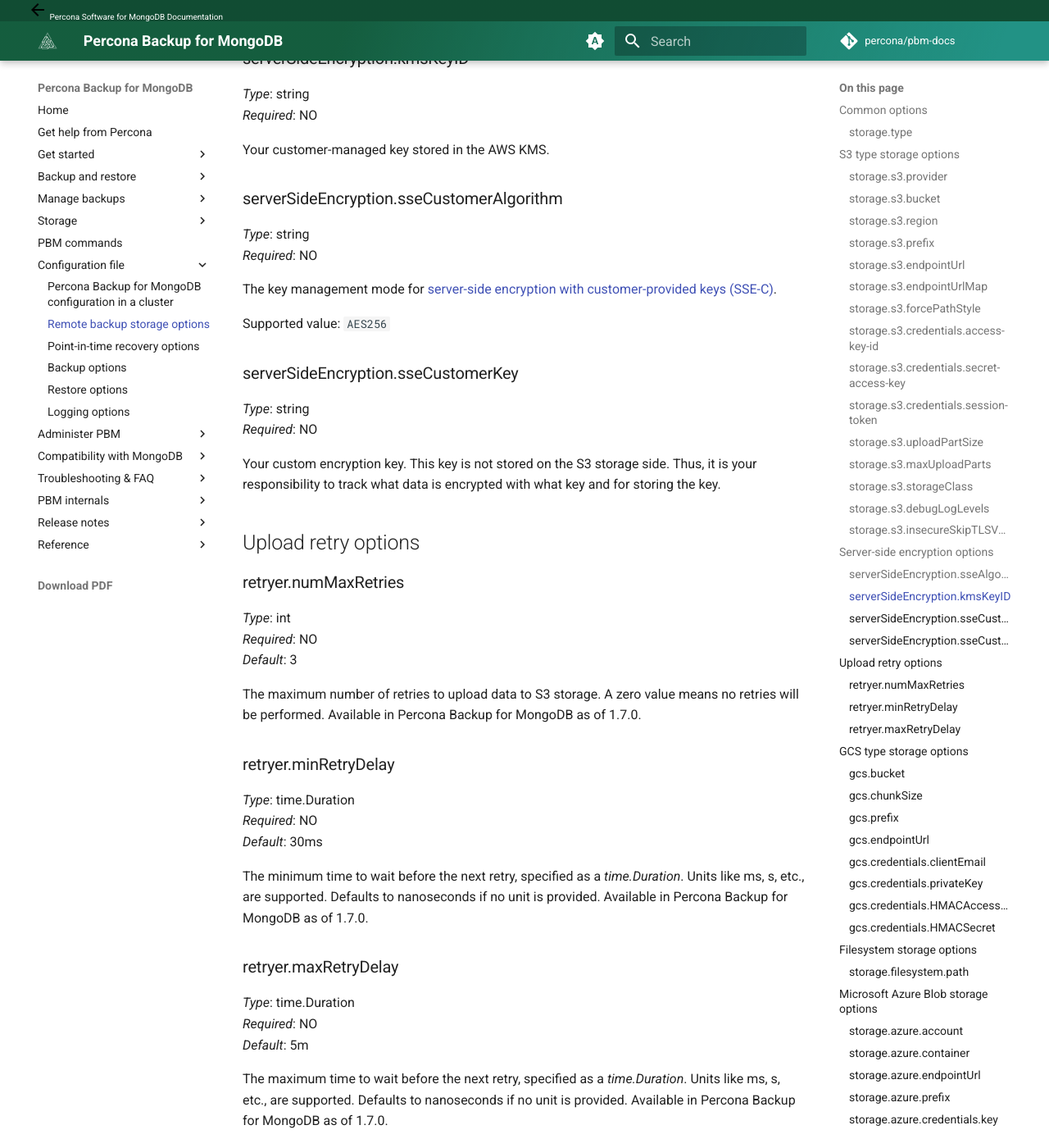
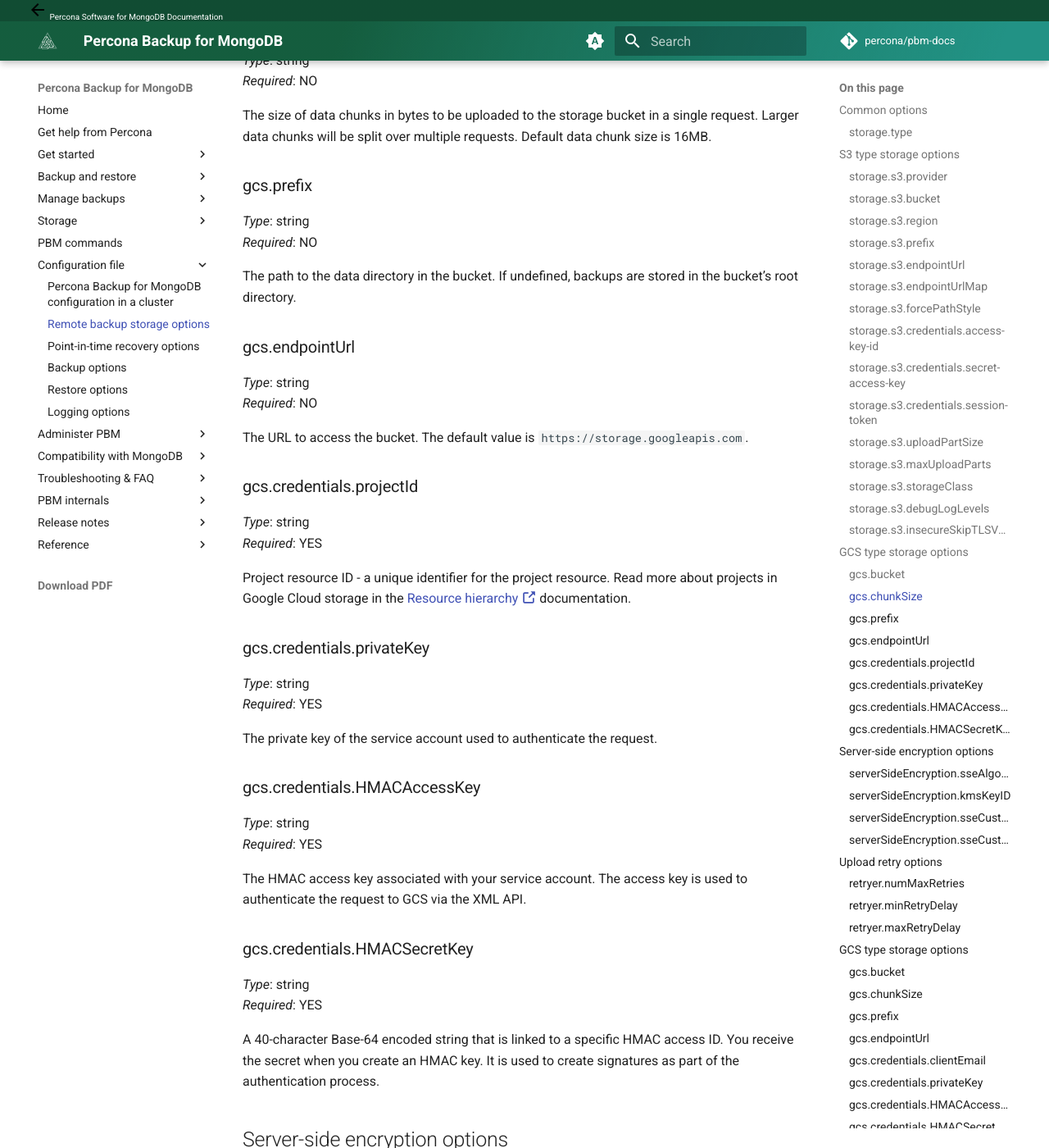
Before and after one commit to percona/pbm-docs, an MkDocs documentation site: the page built from docs/reference/configuration-options.md, in a window 1280 px wide and 1400 px high, scrolled down 4996 px. Shown: the whole window at 82% size. Built offline with MkDocs 1.6.1 and Material for MkDocs 9.7.7, drawn with Linux system fonts in a browser that asks for light colours; nearby versions of some CDN libraries; comment, search, counter and statistics services are not loaded; some of the changed text lies outside the part shown.

Commit message:
Added a dedicated GCS page
moved related content from s3
Added HMAC options
Added migration guide from s3 to gcs

````diff
--- /dev/null
+++ b/docs/details/gcs.md
@@ -0,0 +1,78 @@
+# Google Cloud Storage (GCS)
+
+You can use Google Cloud Storage (GCS) as a remote backup storage for Percona Backup for MongoDB.
+
+!!! admonition ""
+
+    Starting from version 2.10.0, PBM uses the Google Cloud SDK instead of AWS SDK. See how to [adjust your PBM configuration to use GCS](#adjust-pbm-configuration-to-use-gcs) after the upgrade.
+
+
+PBM supports communication with GCS via the JSON API and XML API. The preferred approach is to use the JSON API with a service account. HMAC keys are mainly useful for compatibility with S3-style APIs.
+
+To use GCS, you need the following:
+
+* [create a service account :octicons-link-external-16:](https://cloud.google.com/iam/docs/service-accounts-create#iam-service-accounts-create-console)
+* add keys for the service account:
+
+    * [add JSNON keys :octicons-link-external-16:](https://cloud.google.com/iam/docs/keys-create-delete#creating) or
+    * [add HMAC keys :octicons-link-external-16:](https://cloud.google.com/storage/docs/authentication/managing-hmackeys)
+
+* [create a bucket](#create-a-bucket)
+* [add the GCS configuration to PBM](#configuration-example)
+
+## Create a bucket
+
+1. Install and configure the [gcloud CLI :octicons-link-external-16:](https://cloud.google.com/sdk/docs/install)
+
+2. Create a bucket
+
+    ```{.bash data-prompt="$"}
+    $ gcloud storage buckets create my-gcs-bucket --location=US
+    ```
+
+3. Verify the bucket creation
+
+    ```{.bash data-prompt="$"}
+    $ gcloud storage buckets list
+    ```
+
+After the bucket is created, apply the proper [permissions for PBM to use the bucket](storage-configuration.md#permissions-setup).
+
+## Configuration example
+
+=== "using JSON keys"
+
+    ```yaml
+    storage:
+     type: gcs
+     gcs:
+         bucket: pbm-testing
+         chunkSize: 16777216
+         prefix: pbm/test
+         endpointUrl: https://storage.googleapis.com
+         credentials:
+           projectId: <your-google-cloud-project-id-here>
+           privateKey: <your-private-key-here>
+    ```
+
+=== "using HMAC keys"
+
+	```yaml
+	storage:
+	 type: gcs
+	 gcs:
+		 bucket: pbm-testing
+		 chunkSize: 16777216
+		 prefix: pbm/test
+		 endpointUrl: https://storage.googleapis.com
+		 credentials:
+		   HMACAccessKey: <your-access-key-id-here>
+		   HMACSecret: <your-secret-key-here>
+	```
+
+## Adjust PBM configuration to use GCS
+
+Starting with version 2.10.0, PBM uses the Google Cloud SDK instead of AWS SDK. If you are upgrading from an earlier version, you need to adjust your PBM configuration as follows:
+
+1. Change the `storage.type` from `s3` to `gcs`.
+2. Change the `storage.s3` section to `storage.gcs` and adjust the parameters accordingly. See the [Configuration example](#configuration-example) above. Select the option depending on the authentication method you use.
--- a/docs/reference/configuration-options.md
+++ b/docs/reference/configuration-options.md
@@ -175,6 +175,63 @@
 
     Use this option with caution as it might leave a hole for man-in-the-middle attacks.
 
+## GCS type storage options
+
+### gcs.bucket
+
+*Type*: string <br>
+*Required*: YES
+
+The name of the storage bucket. See the [GCS bucket naming guidelines](https://cloud.google.com/storage/docs/naming-buckets#requirements) for bucket name requirements.
+
+### gcs.chunkSize
+
+*Type*: string <br>
+*Required*: NO
+
+The size of data chunks in bytes to be uploaded to the storage bucket in a single request. Larger data chunks will be split over multiple requests. Default data chunk size is 16MB.
+
+### gcs.prefix
+
+*Type*: string <br>
+*Required*: NO
+
+The path to the data directory in the bucket. If undefined, backups are stored in the bucket's root directory.
+
+### gcs.endpointUrl
+
+*Type*: string <br>
+*Required*: NO
+
+The URL to access the bucket. The default value is `https://storage.googleapis.com`.
+
+### gcs.credentials.projectId
+
+*Type*: string <br>
+*Required*: YES
+
+Project resource ID - a unique identifier for the project resource. Read more about projects in Google Cloud storage in the [Resource hierarchy :octicons-link-external-16:](https://cloud.google.com/resource-manager/docs/cloud-platform-resource-hierarchy#projects) documentation.
+
+### gcs.credentials.privateKey
+
+*Type*: string <br>
+*Required*: YES
+
+The private key of the service account used to authenticate the request.
+
+### gcs.credentials.HMACAccessKey
+
+*Type*: string <br>
+*Required*: YES
+
+The HMAC access key associated with your service account. The access key is used to authenticate the request to GCS via the XML API.
+
+### gcs.credentials.HMACSecretKey
+
+*Type*: string <br>
+*Required*: YES
+
+A 40-character Base-64 encoded string that is linked to a specific HMAC access ID. You receive the secret when you create an HMAC key. It is used to create signatures as part of the authentication process.
 
 ## Server-side encryption options
 
--- a/mkdocs-base.yml
+++ b/mkdocs-base.yml
@@ -229,6 +229,7 @@
   - Storage:
       - Remote backup storage overview: details/storage-configuration.md
       - AWS or s3-compatible storage: details/s3-storage.md
+      - details/gcs.md
       - details/filesystem-storage.md
       - details/azure.md
       - features/multi-storage.md
````
Also changed, not shown: docs/details/s3-storage.md (+53 -72 lines).
